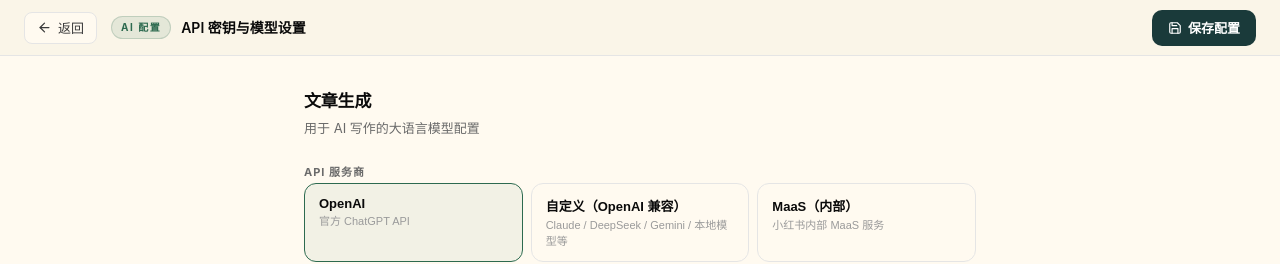
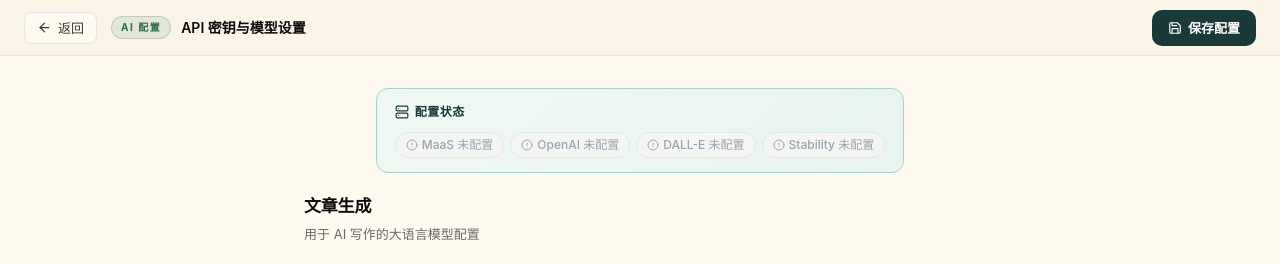
Before and after one commit to ourcx/autowriting, a React (Vite) app in the folder web/: page /settings in a window 1280 px wide. Shown: the top 264 px of the page. Built offline with nearby package versions, Linux system fonts and the light colour scheme; no server answers; the HTML template or start-up script is replaced by a standard one.

Commit message:
fix: ai 管理

```diff
--- a/web/src/pages/AISettings.tsx
+++ b/web/src/pages/AISettings.tsx
@@ -87,38 +87,51 @@
       </header>
 
       <div className="as-body">
-        {/* ── 服务端配置状态总览 ── */}
-        {serverStatus && (
+        {/* ── 配置状态总览（合并本地浏览器 + 服务端 .env 两个来源） ── */}
+        {(() => {
+          const localMaas    = config.articleProvider === 'maas' && !!config.maasApiKey
+          const localOpenai  = config.articleProvider !== 'maas' && !!config.articleApiKey
+          const localDalle   = config.coverProvider === 'openai' && !!config.coverApiKey
+          const localStab    = config.coverProvider === 'stability' && !!config.coverApiKey
+          const maasOk       = localMaas    || !!serverStatus?.maasReady
+          const openaiOk     = localOpenai  || !!serverStatus?.openaiReady
+          const dalleOk      = localDalle   || !!serverStatus?.dalleReady
+          const stabilityOk  = localStab    || !!serverStatus?.stabilityReady
+          const anyOk        = maasOk || openaiOk || dalleOk || stabilityOk
+          return (
             <div className="as-server-status">
               <div className="as-server-status-title">
                 <Server size={14} />
-              服务端配置状态
+                配置状态
               </div>
               <div className="as-server-status-pills">
-              <span className={`as-pill ${serverStatus.maasReady ? 'ok' : 'off'}`}>
-                {serverStatus.maasReady ? <CheckCircle2 size={12} /> : <AlertCircle size={12} />}
-                MaaS {serverStatus.maasReady ? `已配置（${serverStatus.maasEmail || '内部'}）` : '未配置'}
+                <span className={`as-pill ${maasOk ? 'ok' : 'off'}`}>
+                  {maasOk ? <CheckCircle2 size={12} /> : <AlertCircle size={12} />}
+                  MaaS {maasOk
+                    ? (localMaas ? '已配置（本地）' : `已配置（${serverStatus?.maasEmail || '服务端'}）`)
+                    : '未配置'}
                 </span>
-              <span className={`as-pill ${serverStatus.openaiReady ? 'ok' : 'off'}`}>
-                {serverStatus.openaiReady ? <CheckCircle2 size={12} /> : <AlertCircle size={12} />}
-                OpenAI {serverStatus.openaiReady ? '已配置' : '未配置'}
+                <span className={`as-pill ${openaiOk ? 'ok' : 'off'}`}>
+                  {openaiOk ? <CheckCircle2 size={12} /> : <AlertCircle size={12} />}
+                  OpenAI {openaiOk ? (localOpenai ? '已配置（本地）' : '已配置（服务端）') : '未配置'}
                 </span>
-              <span className={`as-pill ${serverStatus.dalleReady ? 'ok' : 'off'}`}>
-                {serverStatus.dalleReady ? <CheckCircle2 size={12} /> : <AlertCircle size={12} />}
-                DALL-E {serverStatus.dalleReady ? '已配置' : '未配置'}
+                <span className={`as-pill ${dalleOk ? 'ok' : 'off'}`}>
+                  {dalleOk ? <CheckCircle2 size={12} /> : <AlertCircle size={12} />}
+                  DALL-E {dalleOk ? (localDalle ? '已配置（本地）' : '已配置（服务端）') : '未配置'}
                 </span>
-              <span className={`as-pill ${serverStatus.stabilityReady ? 'ok' : 'off'}`}>
-                {serverStatus.stabilityReady ? <CheckCircle2 size={12} /> : <AlertCircle size={12} />}
-                Stability {serverStatus.stabilityReady ? '已配置' : '未配置'}
+                <span className={`as-pill ${stabilityOk ? 'ok' : 'off'}`}>
+                  {stabilityOk ? <CheckCircle2 size={12} /> : <AlertCircle size={12} />}
+                  Stability {stabilityOk ? (localStab ? '已配置（本地）' : '已配置（服务端）') : '未配置'}
                 </span>
               </div>
-            {serverStatus.articleReady && (
+              {anyOk && (
                 <p className="as-server-status-note">
-                服务端已配置可用的文章生成 Key，浏览器本地不填也可直接生成文章。
+                  已配置（本地）表示 Key 保存在浏览器；已配置（服务端）表示从 .env 读取。
                 </p>
               )}
             </div>
-        )}
+          )
+        })()}
 
         {/* ── 文章生成 ── */}
         <section className="as-section">
```
Also changed, not shown: web/server.js (+10 -1 lines), 2 other files (tests, documents, lock files or other folders). Lines whose indentation alone changed are shown as unchanged.
